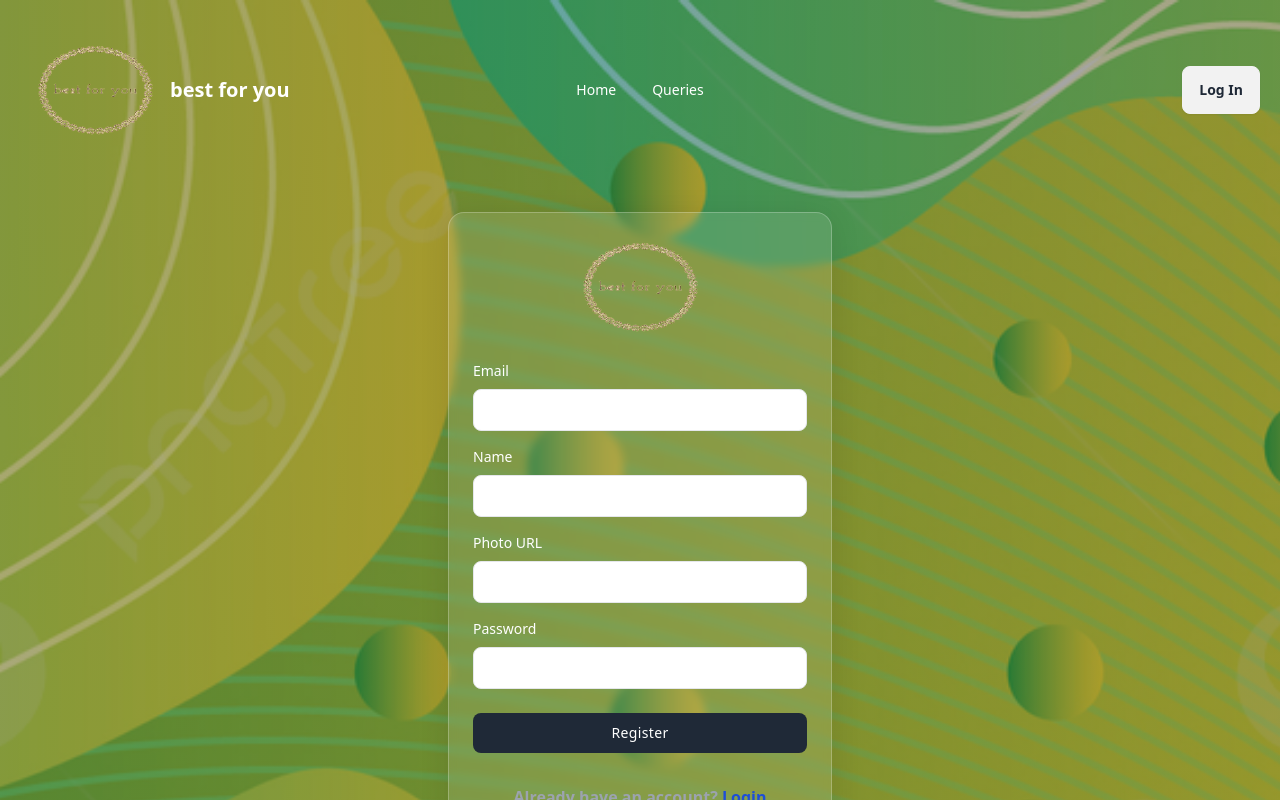
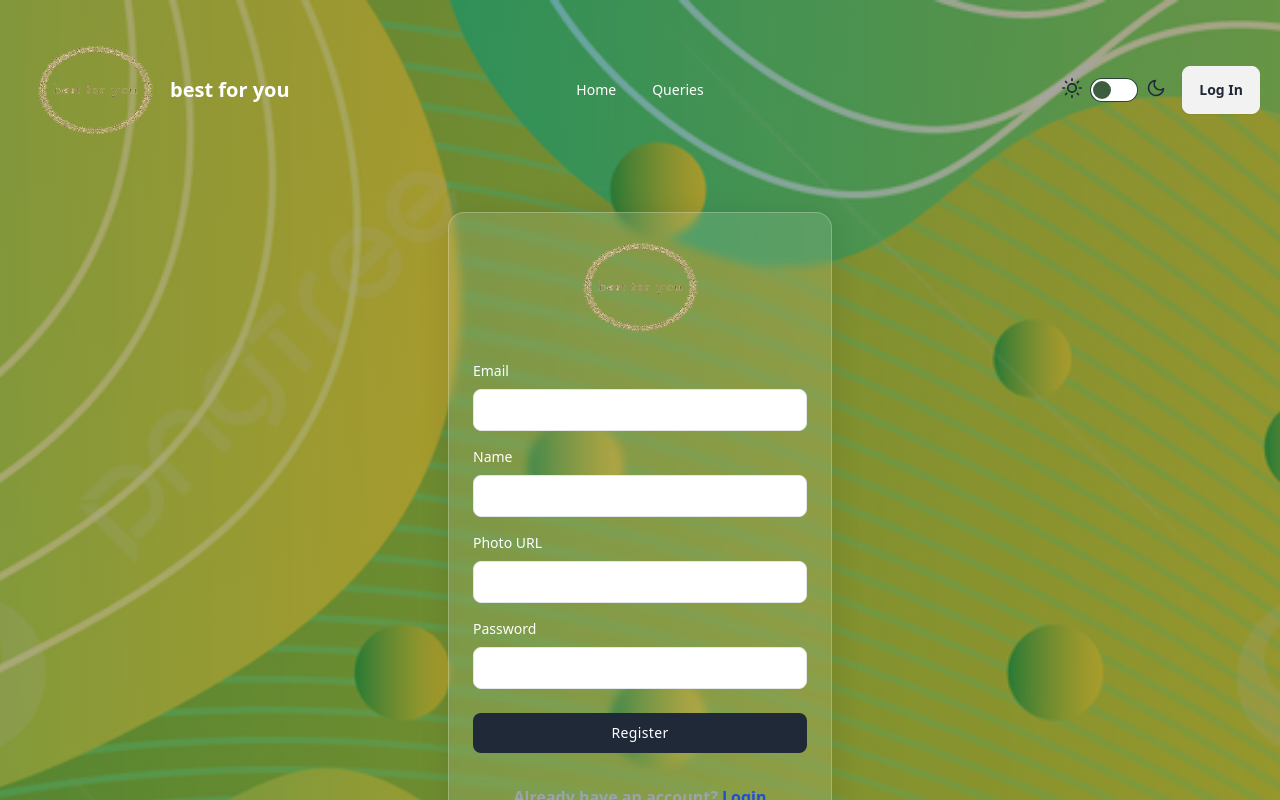
Before and after one commit to ayathree/Best-for-you-client, a React (Vite) app: page /register in a window 1280 px wide. Shown: the top 800 px of the page. Built offline with nearby package versions, Linux system fonts and the light colour scheme; no server answers.

Commit message:
added dark theme

```diff
--- a/src/components/Nav.jsx
+++ b/src/components/Nav.jsx
@@ -1,28 +1,49 @@
-import {  Link, NavLink } from 'react-router-dom';
-import logo from '../assets/best for you.png'
-import { useContext } from 'react';
+import { Link, NavLink } from 'react-router-dom';
+import logo from '../assets/best for you.png';
+import { useContext, useEffect, useState } from 'react';
 import { AuthContext } from '../provider/AuthProvider';
+import '../../src/index.css';
 
 const Nav = () => {
-  const{user, loggedOut}=useContext(AuthContext)
+  const { user, loggedOut } = useContext(AuthContext);
+  const [theme, setTheme] = useState(() => {
+    const storedTheme = localStorage.getItem('theme');
+    return storedTheme || 'light';
+  });
 
+  useEffect(() => {
+    document.querySelector('html').setAttribute('data-theme', theme);
+    if (theme === 'dark') {
+      document.body.classList.add('body-bg-dark');
+      document.body.classList.remove('body-bg-light');
+    } else {
+      document.body.classList.add('body-bg-light');
+      document.body.classList.remove('body-bg-dark');
+    }
+    localStorage.setItem('theme', theme);
+  }, [theme]);
 
-    const links = <>
-    <NavLink className={({isActive})=>isActive?'underline underline-offset-4 text-white':''} to={'/'}><li className='text-white'>Home</li></NavLink>
-      <NavLink className={({isActive})=>isActive?'underline underline-offset-4 text-white':''} to={'/que'}><li className='text-white'>Queries </li></NavLink>
+  const handleTheme = (e) => {
+    const newTheme = e.target.checked ? 'dark' : 'light';
+    setTheme(newTheme);
+  };
+
+  const links = (
+    <>
+      <NavLink className={({ isActive }) => isActive ? 'underline underline-offset-4 text-white' : ''} to={'/'}><li className='text-white'>Home</li></NavLink>
+      <NavLink className={({ isActive }) => isActive ? 'underline underline-offset-4 text-white' : ''} to={'/que'}><li className='text-white'>Queries </li></NavLink>
       {
         user && <div className='flex lg:flex-row flex-col lg:gap-6'>
-         <NavLink className={({isActive})=>isActive?'underline underline-offset-4 text-white':''} to={'/forRecommend'}><li className='text-white'>Recommendations For Me</li></NavLink>
-      <NavLink className={({isActive})=>isActive?'underline underline-offset-4 text-white':''} to={'/myQue'}><li className='text-white'>My Queries</li></NavLink>
-      <NavLink className={({isActive})=>isActive?'underline underline-offset-4 text-white':''} to={'/myRecommend'}><li className='text-white'>My recommendations</li></NavLink>
+          <NavLink className={({ isActive }) => isActive ? 'underline underline-offset-4 text-white' : ''} to={'/forRecommend'}><li className='text-white'>Recommendations For Me</li></NavLink>
+          <NavLink className={({ isActive }) => isActive ? 'underline underline-offset-4 text-white' : ''} to={'/myQue'}><li className='text-white'>My Queries</li></NavLink>
+          <NavLink className={({ isActive }) => isActive ? 'underline underline-offset-4 text-white' : ''} to={'/myRecommend'}><li className='text-white'>My recommendations</li></NavLink>
         </div>
-
       }
-
     </>
+  );
 
   return (
-        <div className="navbar ">
+    <div className="navbar">
       <div className="navbar-start">
     <div className="dropdown">
       <div tabIndex={0} role="button" className="btn btn-ghost lg:hidden">
@@ -44,7 +65,16 @@ const Nav = () => {
     {links}
     </ul>
   </div>
+
   <div className="navbar-end ">
+  {/* <div className="navbar-end"> */}
+    <div className='lg:mr-4 lg:block hidden md:block'>
+    <label className="flex cursor-pointer gap-2 ">
+  <svg xmlns="http://www.w3.org/2000/svg" width="20" height="20" viewBox="0 0 24 24" fill="none" stroke="currentColor" strokeWidth="2" strokeLinecap="round" strokeLinejoin="round"><circle cx="12" cy="12" r="5"/><path d="M12 1v2M12 21v2M4.2 4.2l1.4 1.4M18.4 18.4l1.4 1.4M1 12h2M21 12h2M4.2 19.8l1.4-1.4M18.4 5.6l1.4-1.4"/></svg>
+  <input  onChange={handleTheme} type="checkbox"  className="toggle theme-controller"/>
+  <svg xmlns="http://www.w3.org/2000/svg" width="20" height="20" viewBox="0 0 24 24" fill="none" stroke="currentColor" strokeWidth="2" strokeLinecap="round" strokeLinejoin="round"><path d="M21 12.79A9 9 0 1 1 11.21 3 7 7 0 0 0 21 12.79z"></path></svg>
+</label>
+    </div>
    {
     !user &&  <Link to={'/login'}><button className="btn">Log In</button></Link>
    }
--- a/src/index.css
+++ b/src/index.css
@@ -3,13 +3,16 @@
 @tailwind utilities;
 
 
-body{
-    /* background-color: rgb(247, 214, 145); */
-    background-image:linear-gradient(rgba(29, 28, 28, 0.397),
-    rgba(10, 10, 10, 0.336)),  url(./assets/cover2.jpg);
-
-
+/* index.css */
+.body-bg-light {
+    background-color: rgb(247, 214, 145);
+    background-image: linear-gradient(rgba(29, 28, 28, 0.397), rgba(10, 10, 10, 0.336)), url(./assets/cover2.jpg);
     background-size: cover;
     background-position: center;
     background-repeat: no-repeat;
 }
+
+.body-bg-dark {
+    background-color: black;
+    background-image: none;
+}
```
Lines whose indentation alone changed are shown as unchanged.
